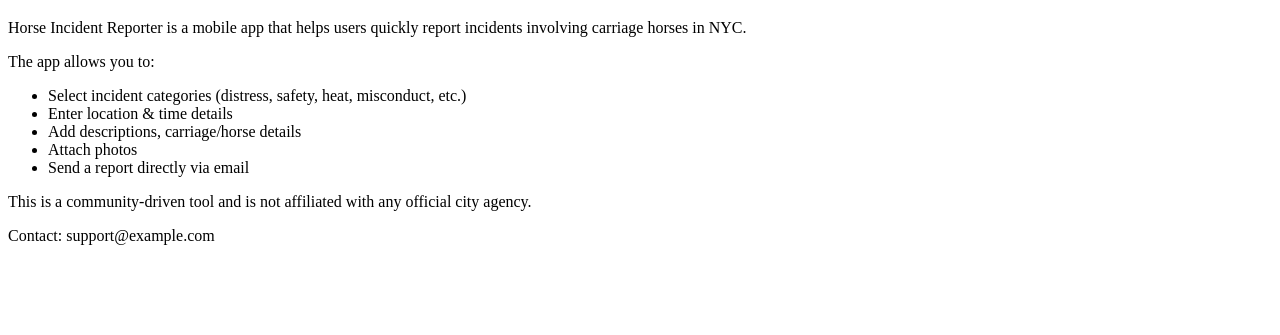
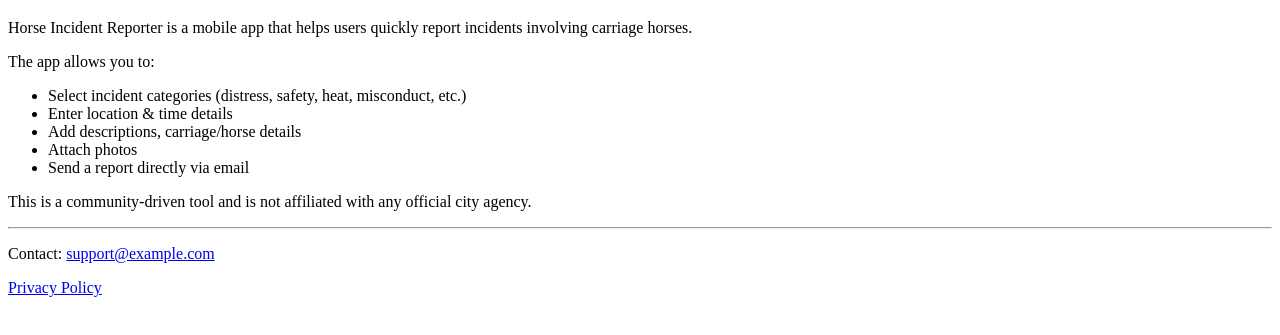
Before and after one commit to nitinmandi007-sudo/horse-reporter-website, a plain HTML site: page index.html in a window 1280 px wide. Shown: the part 61-396 px from the top of the page. Drawn offline with Linux system fonts and the light colour scheme.

Commit message:
Update index.html

```diff
--- a/index.html
+++ b/index.html
@@ -7,25 +7,32 @@
 </head>
 <body>
   <h1>Horse Incident Reporter</h1>
+
   <p>
-    Horse Incident Reporter is a mobile app that helps users quickly report
-    incidents involving carriage horses in NYC.
+    Horse Incident Reporter is a mobile app that helps users quickly report incidents involving carriage horses.
   </p>
-  <p>
-    The app allows you to:
+
+  <p>The app allows you to:</p>
   <ul>
     <li>Select incident categories (distress, safety, heat, misconduct, etc.)</li>
-      <li>Enter location & time details</li>
+    <li>Enter location &amp; time details</li>
     <li>Add descriptions, carriage/horse details</li>
     <li>Attach photos</li>
     <li>Send a report directly via email</li>
   </ul>
-  </p>
+
   <p>
     This is a community-driven tool and is not affiliated with any official city agency.
   </p>
-  <footer>
-    <p>Contact: support@example.com</p>
-  </footer>
+
+  <hr>
+
+  <p>
+    Contact: <a href="mailto:support@example.com">support@example.com</a>
+  </p>
+
+  <p>
+    <a href="privacy.html" target="_blank">Privacy Policy</a>
+  </p>
 </body>
 </html>
```
Lines whose indentation alone changed are shown as unchanged.
